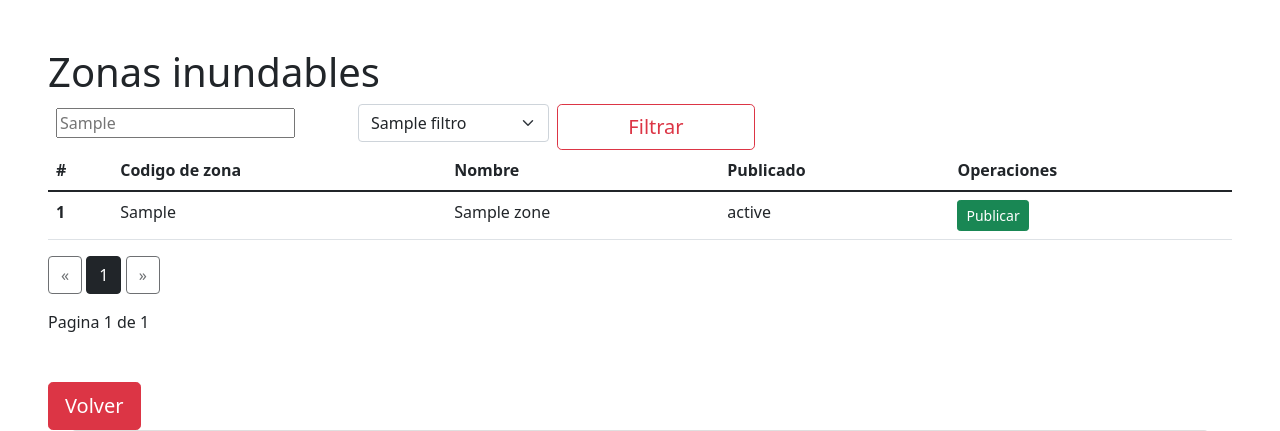
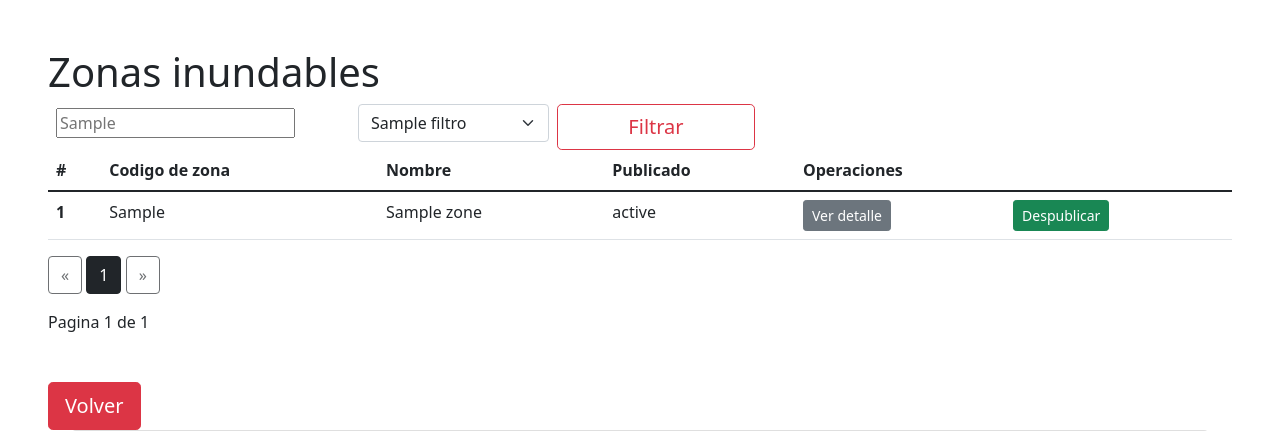
Before and after one commit to agustjn/flood-control-system, a Python web app: template app/templates/flood_zone/index.html in a window 1280 px wide. Shown: the top 431 px of the page. Run offline with Jinja, Linux system fonts and the light colour scheme; the template is opened without the code that fills it: most values are stand-ins (such as "Sample title", 1, 10 or a date in 2020); some libraries are stand-ins or nearby versions.

Commit message:
cambio template index zonas inundables

```diff
--- a/app/templates/flood_zone/index.html
+++ b/app/templates/flood_zone/index.html
@@ -42,18 +42,21 @@
       <td>{{ zone.cod_zone }}</td>
       <td>{{ zone.name }}</td>
       <td>{{ zone.state }}</td>
-
+      <td>
+        <a href="{{ url_for('flood_zone_profile',id = zone.id) }}" class="btn btn-secondary btn-sm"> Ver detalle  </a>
+      </td>
       {% if zone.state %}
         <td>
-          <a href="#" class="btn btn-success btn-sm"> Publicar </a>
+          <a href="#" class="btn btn-success btn-sm"> Despublicar </a>
         </td>
       {% else %}
         <td>
-          <a href="#" class="btn btn-success btn-sm"> Despublicar </a>
+          <a href="#" class="btn btn-success btn-sm"> Publicar </a>
         </td>
       {% endif %}
     </tr>
     {% endfor %}
+
   </tbody>
 </table>
 
```
